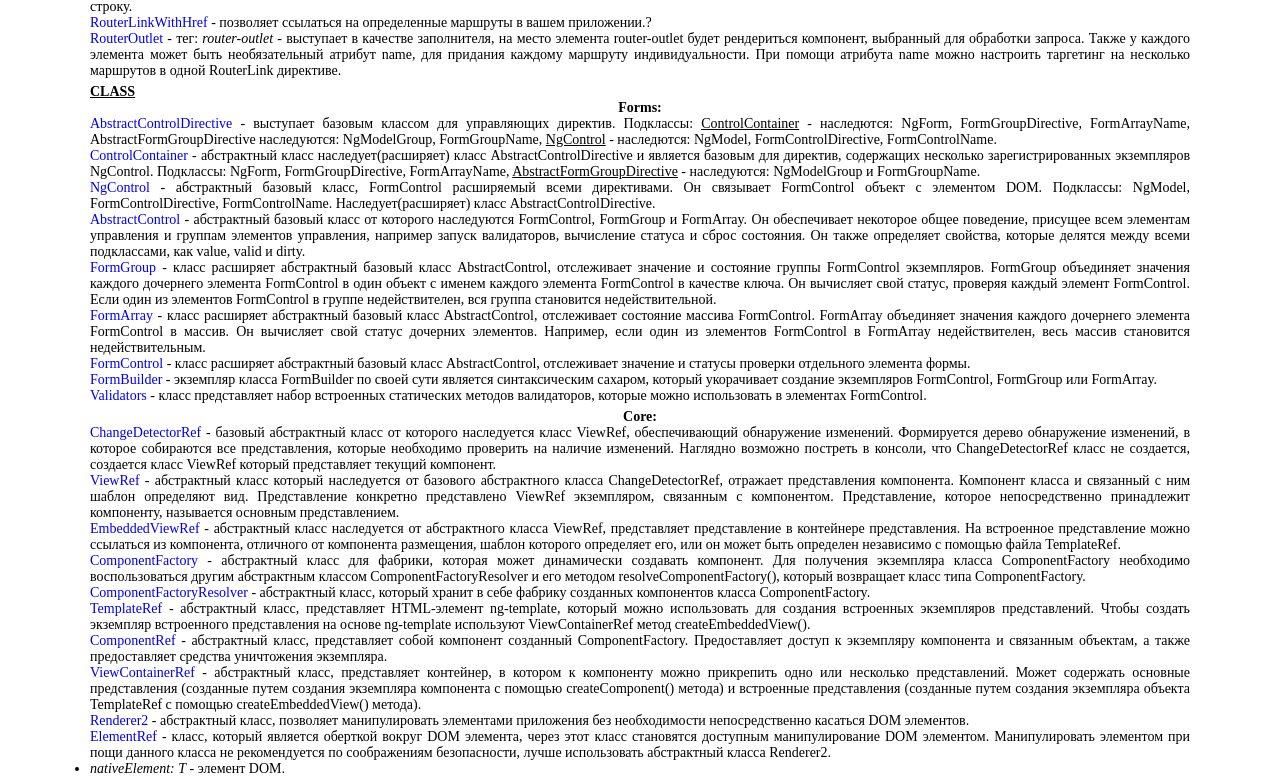
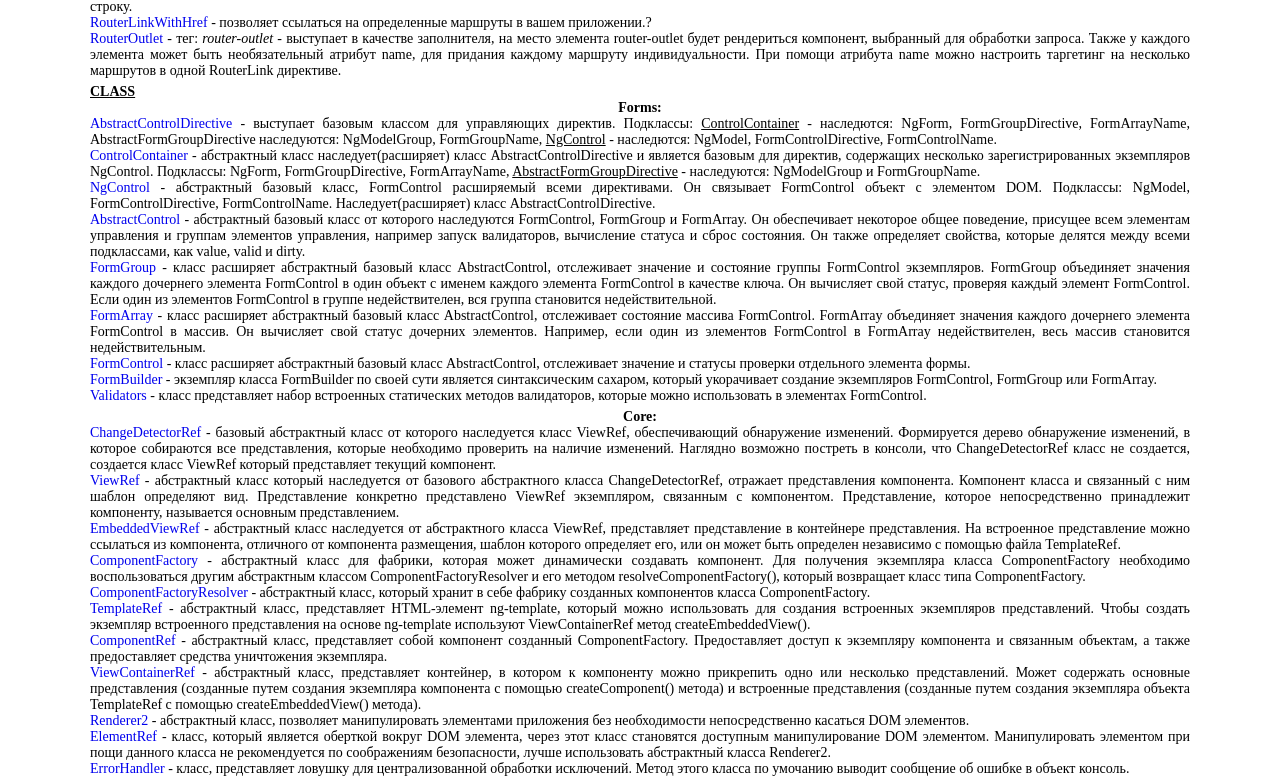
Before and after one commit to ArtemKashirin/API, an Angular app: page / in a window 1280 px wide. Shown: the part 2786-3568 px from the top of the page. Built offline with nearby package versions, Linux system fonts and the light colour scheme.

Commit message:
CLASS: ErrorHandler

```diff
--- a/src/app/app.component.html
+++ b/src/app/app.component.html
@@ -130,6 +130,7 @@
     <app-view-container-ref></app-view-container-ref>
     <app-renderer2></app-renderer2>
     <app-element-ref></app-element-ref>
+    <app-error-handler></app-error-handler>
   </div>
 
 </div>
--- a/src/app/app.module.ts
+++ b/src/app/app.module.ts
@@ -86,6 +86,7 @@ import { ComponentRefComponent } from './class/core/component-ref/component-ref.
 import { ViewContainerRefComponent } from './class/core/view-container-ref/view-container-ref.component';
 import { Renderer2Component } from './class/core/renderer2/renderer2.component';
 import { ElementRefComponent } from './class/core/element-ref/element-ref.component';
+import { ErrorHandlerComponent } from './class/core/error-handler/error-handler.component';
 
 
 @NgModule({
@@ -173,6 +174,7 @@ import { ElementRefComponent } from './class/core/element-ref/element-ref.compon
     ViewContainerRefComponent,
     Renderer2Component,
     ElementRefComponent,
+    ErrorHandlerComponent,
   ],
   imports: [
     BrowserModule,
--- a/src/app/class/core/element-ref/element-ref.component.html
+++ b/src/app/class/core/element-ref/element-ref.component.html
@@ -3,6 +3,6 @@
   лучше использовать абстрактный класса Renderer2.
 </p>
 
-<ul>
-  <li><i>nativeElement: T</i> - элемент DOM.</li>
-</ul>
+<!--<ul>-->
+<!--  <li><i>nativeElement: T</i> - элемент DOM.</li>-->
+<!--</ul>-->
--- /dev/null
+++ b/src/app/class/core/error-handler/error-handler.component.html
@@ -0,0 +1,5 @@
+<p><a [href] = "this.ErrorHandler">ErrorHandler</a> - класс, представляет ловушку для централизованной обработки исключений. Метод этого
+  класса по умочанию выводит сообщение об ошибке в объект консоль.</p>
+<!--<ul>-->
+<!--  <li><i>handleError(error: any): void</i> - метод, выводит значение ошибки в консоль.</li>-->
+<!--</ul>-->
--- /dev/null
+++ b/src/app/class/core/error-handler/error-handler.component.ts
@@ -0,0 +1,18 @@
+import {Component, ErrorHandler, OnInit} from '@angular/core';
+
+@Component({
+  selector: 'app-error-handler',
+  templateUrl: './error-handler.component.html',
+  styleUrls: ['./error-handler.component.scss']
+})
+export class ErrorHandlerComponent implements OnInit {
+  public ErrorHandler: string = 'https://angular.io/api/core/ErrorHandler';
+  public error: string = 'Это ошибка';
+  constructor(public er:ErrorHandler) {
+  }
+
+  ngOnInit(): void {
+    // this.er.handleError(this.error)
+  }
+
+}
```
Also changed, not shown: src/app/class/core/error-handler/error-handler.component.scss (added).
